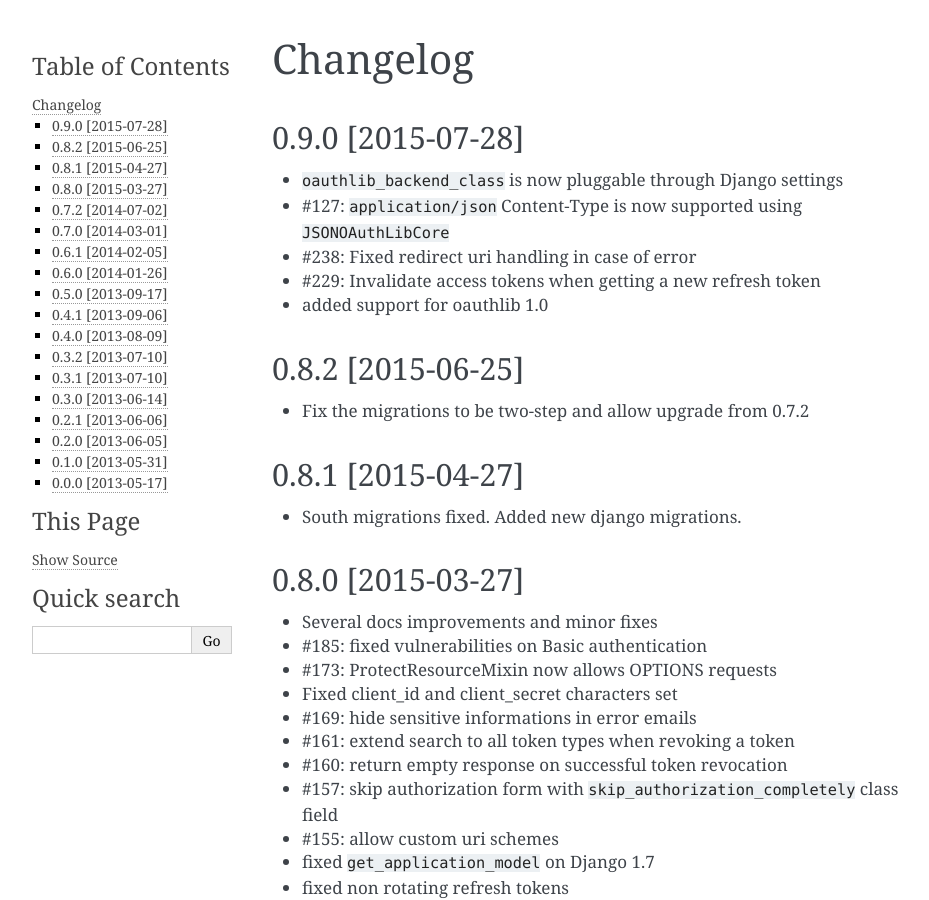
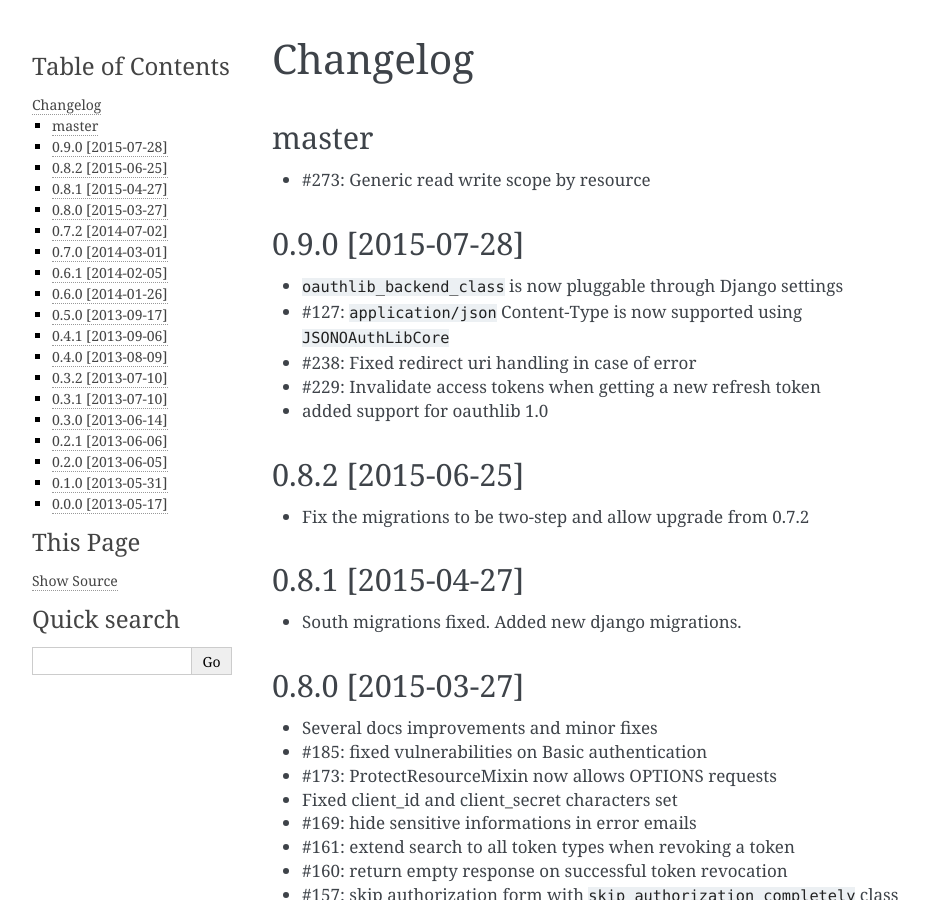
Before and after one commit to sheriffwoody0922/oauth-python-django, a Sphinx documentation site: the page built from docs/changelog.rst, in a window 1280 px wide and 900 px high. Shown: the whole window, without its empty margins (148-1077 px from the left). Built offline with Sphinx 7.4.7, drawn with Linux system fonts in a browser that asks for light colours.

Commit message:
updated changelog with new features

```diff
--- a/README.rst
+++ b/README.rst
@@ -87,6 +87,10 @@ Roadmap / Todo list (help wanted)
 Changelog
 ---------
 
+master
+~~~~~~~~~~~~~~~~~~
+
+* #273: Generic read write scope by resource
 
 0.9.0 [2015-07-28]
 ~~~~~~~~~~~~~~~~~~
--- a/docs/changelog.rst
+++ b/docs/changelog.rst
@@ -1,5 +1,11 @@
 Changelog
 =========
+
+master
+------------------
+
+* #273: Generic read write scope by resource
+
 
 0.9.0 [2015-07-28]
 ------------------
```
